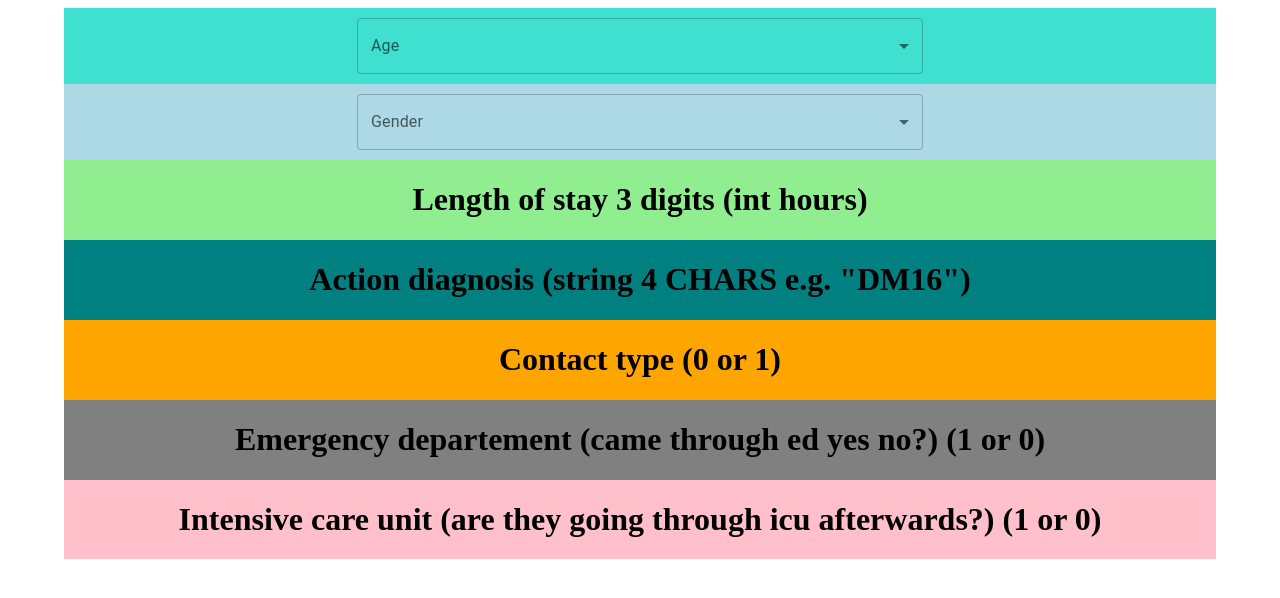
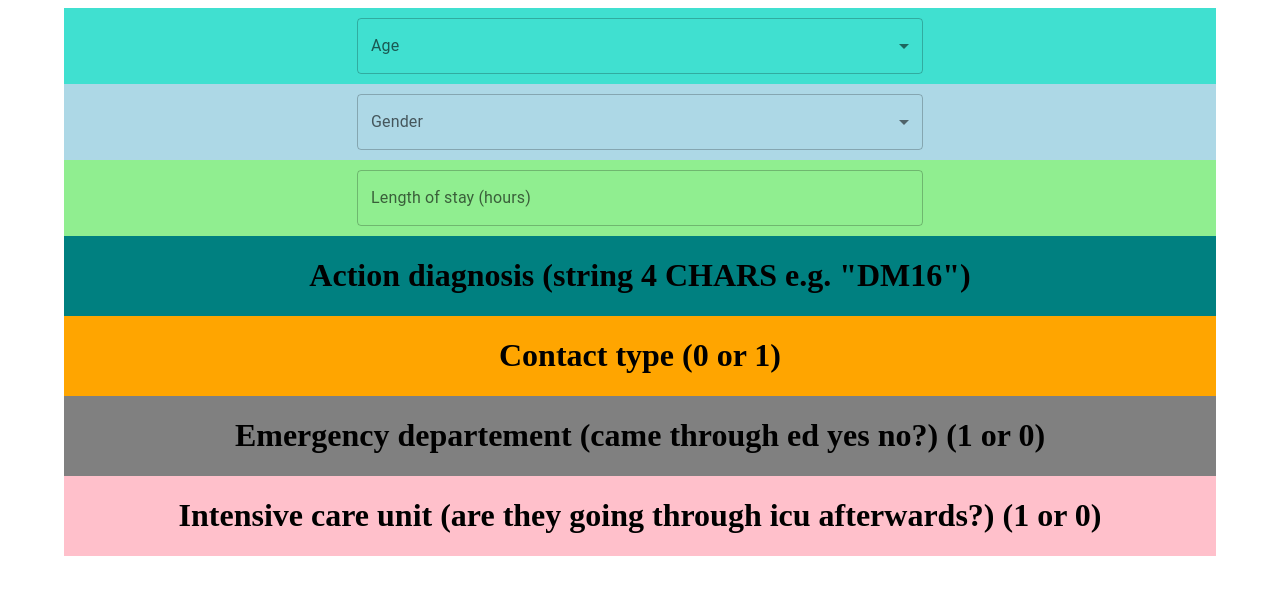
Before and after one commit to rubenbaskaran/aud-frontend, a React (Create React App) app: page / in a window 1280 px wide. Shown: the top 598 px of the page. Built offline with nearby package versions, Linux system fonts and the light colour scheme.

Commit message:
added length of stay component

```diff
--- a/src/App.js
+++ b/src/App.js
@@ -6,11 +6,13 @@ import {
   InputLabel,
   Select,
   MenuItem,
+  TextField,
 } from "@mui/material";
 
 function App() {
   const [age, setAge] = React.useState("");
   const [gender, setGender] = React.useState("");
+  const [duration, setDuration] = React.useState("");
   const genderList = ["Male", "Female"];
 
   const ageList = [];
@@ -25,6 +27,19 @@ function App() {
 
   const setGenderHandler = (event) => {
     setGender(event.target.value);
+    console.log(event.target.value);
+  };
+
+  const setDurationHandler = (event) => {
+    if (event.target.value.match(/[a-z]/i) !== null) {
+      return;
+    }
+
+    if (Number(event.target.value) > 999) {
+      return;
+    }
+
+    setDuration(event.target.value);
     console.log(event.target.value);
   };
 
@@ -86,9 +101,20 @@ function App() {
         <Grid
           item
           xs={12}
-          style={{ backgroundColor: "lightgreen", textAlign: "center" }}
+          style={{
+            backgroundColor: "lightgreen",
+            textAlign: "center",
+            padding: "10px",
+          }}
         >
-          <h1>Length of stay 3 digits (int hours)</h1>
+          <TextField
+            id="outlined-basic"
+            label="Length of stay (hours)"
+            variant="outlined"
+            value={duration}
+            onChange={setDurationHandler}
+            style={{ width: "50%" }}
+          />
         </Grid>
         <Grid
           item
```
